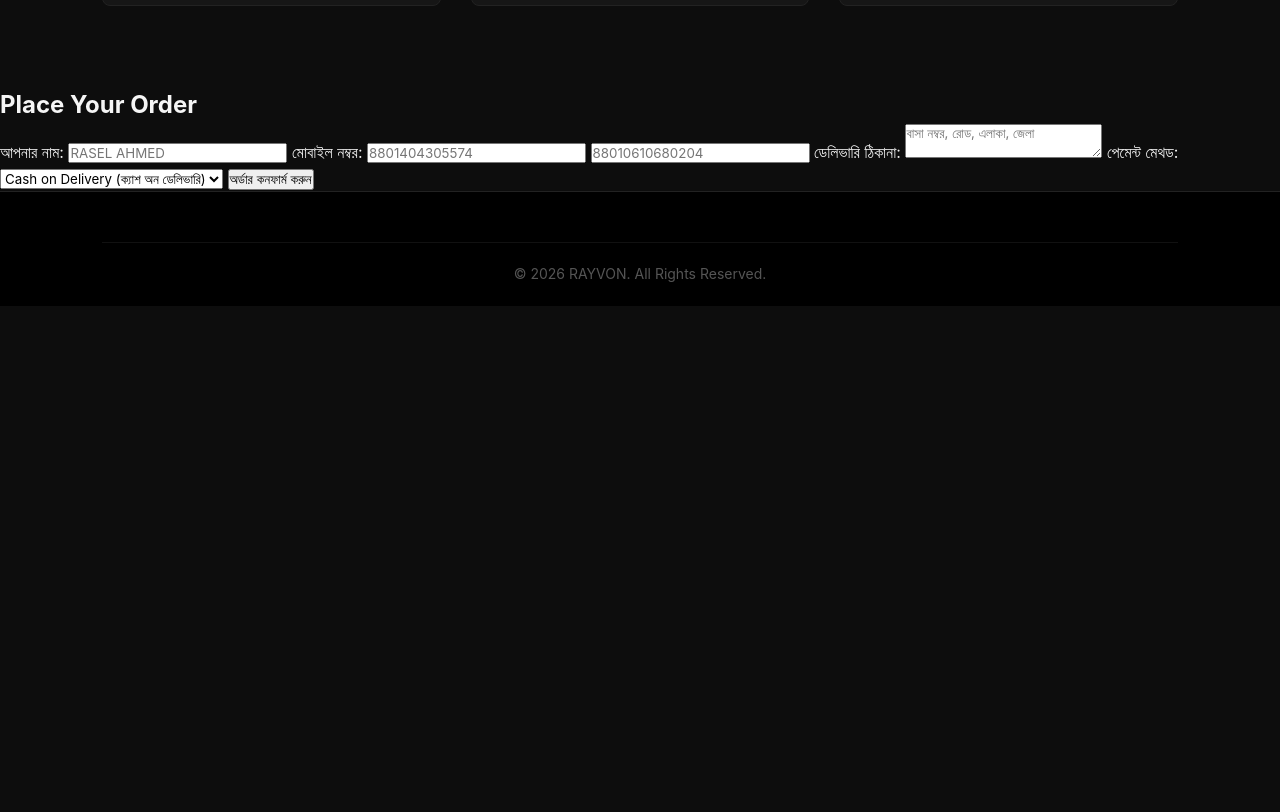
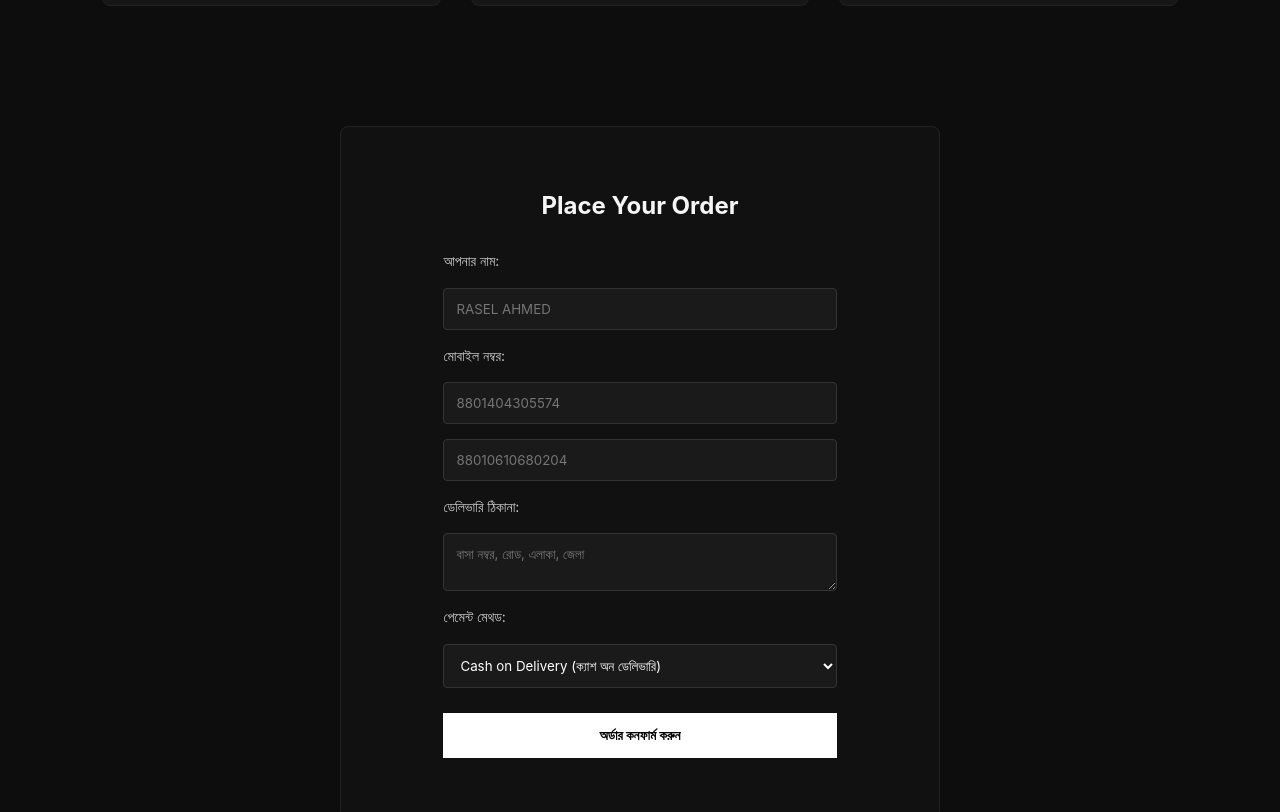
Before and after one commit to raselrs104-eng/RYVO, a plain HTML site: page index.html in a window 1280 px wide. Shown: the part 1475-2287 px from the top of the page. Before the commit the page ends 1781 px from the top, so only its background shows below. Drawn offline with Linux system fonts and the light colour scheme.

Commit message:
Update style.css

```diff
--- a/style.css
+++ b/style.css
@@ -162,23 +162,63 @@ body {
     color: #000;
 }
 
-/* About Section */
-.about {
-    padding: 80px 8%;
+/* Order Section */
+.order-section {
+    padding: 60px 8%;
     background-color: #111;
-    text-align: center;
+    max-width: 600px;
+    margin: 40px auto;
+    border-radius: 8px;
+    border: 1px solid #222;
 }
 
-.about h2 {
-    font-size: 32px;
-    margin-bottom: 20px;
+.order-section h2 {
+    text-align: center;
+    margin-bottom: 25px;
 }
 
-.about p {
-    max-width: 700px;
-    margin: 0 auto;
-    color: #aaa;
-    font-size: 16px;
+.order-form {
+    display: flex;
+    flex-direction: column;
+    gap: 15px;
+}
+
+.order-form label {
+    font-size: 14px;
+    color: #ccc;
+}
+
+.order-form input, .order-form textarea, .order-form select {
+    padding: 12px;
+    background: #1a1a1a;
+    border: 1px solid #333;
+    color: #fff;
+    border-radius: 4px;
+    outline: none;
+}
+
+.bkash-box {
+    background: #e2136e22;
+    border: 1px solid #e2136e;
+    padding: 15px;
+    border-radius: 4px;
+    color: #fff;
+    font-size: 14px;
+}
+
+.btn-submit {
+    padding: 14px;
+    background-color: #fff;
+    color: #000;
+    font-weight: bold;
+    border: none;
+    cursor: pointer;
+    margin-top: 10px;
+    transition: 0.3s;
+}
+
+.btn-submit:hover {
+    background-color: #ddd;
 }
 
 /* Footer */
```
